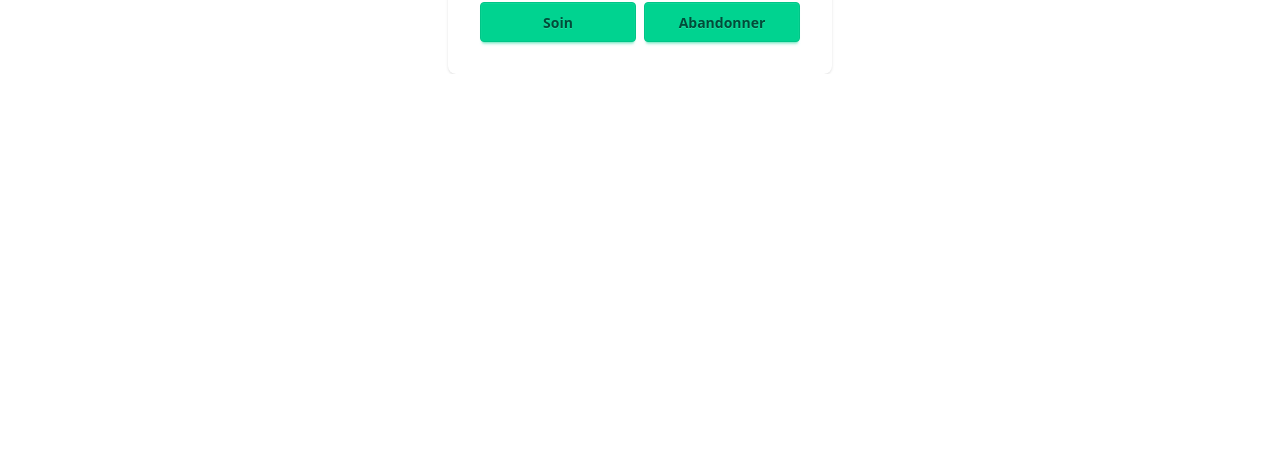
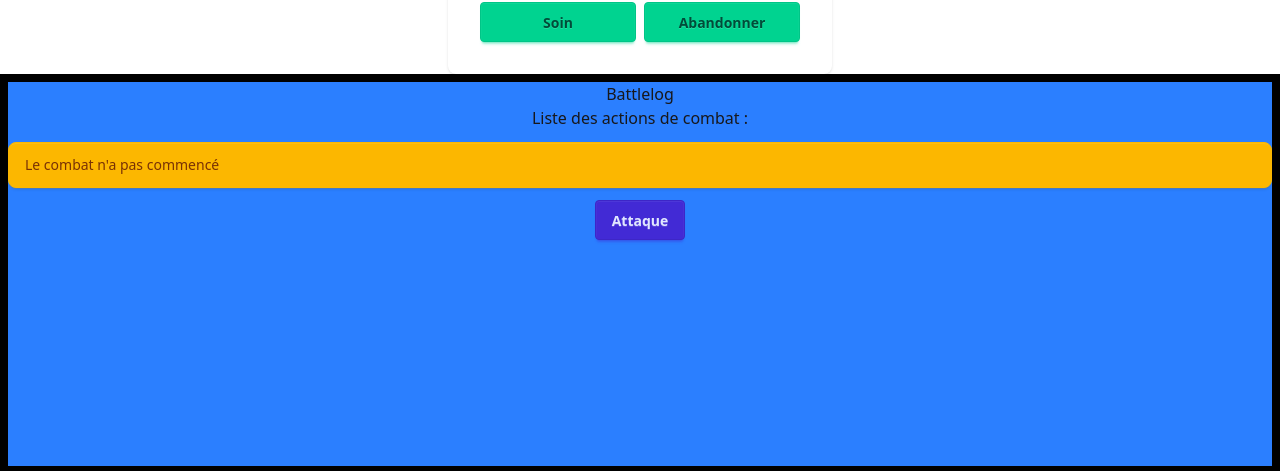
Before and after one commit to vanmi46/Jeu-tour-par-tour, a Vue app: page / in a window 1280 px wide. Shown: the part 1606-2077 px from the top of the page. Before the commit the page ends 1680 px from the top, so only its background shows below. Built offline with nearby package versions, Linux system fonts and the light colour scheme.

Commit message:
modif Battlelog

```diff
--- a/src/App.vue
+++ b/src/App.vue
@@ -2,12 +2,14 @@
 import AppHeader from './components/AppHeader.vue'
 import Player from './components/Player.vue'
 import Attack from './components/Attack.vue'
+import Battlelog from './components/Battlelog.vue'
 </script>
 
 <template>
   <AppHeader />
   <main class="container">
   <router-view />
+  <Battlelog></Battlelog>
   </main>
 </template>
 
```
